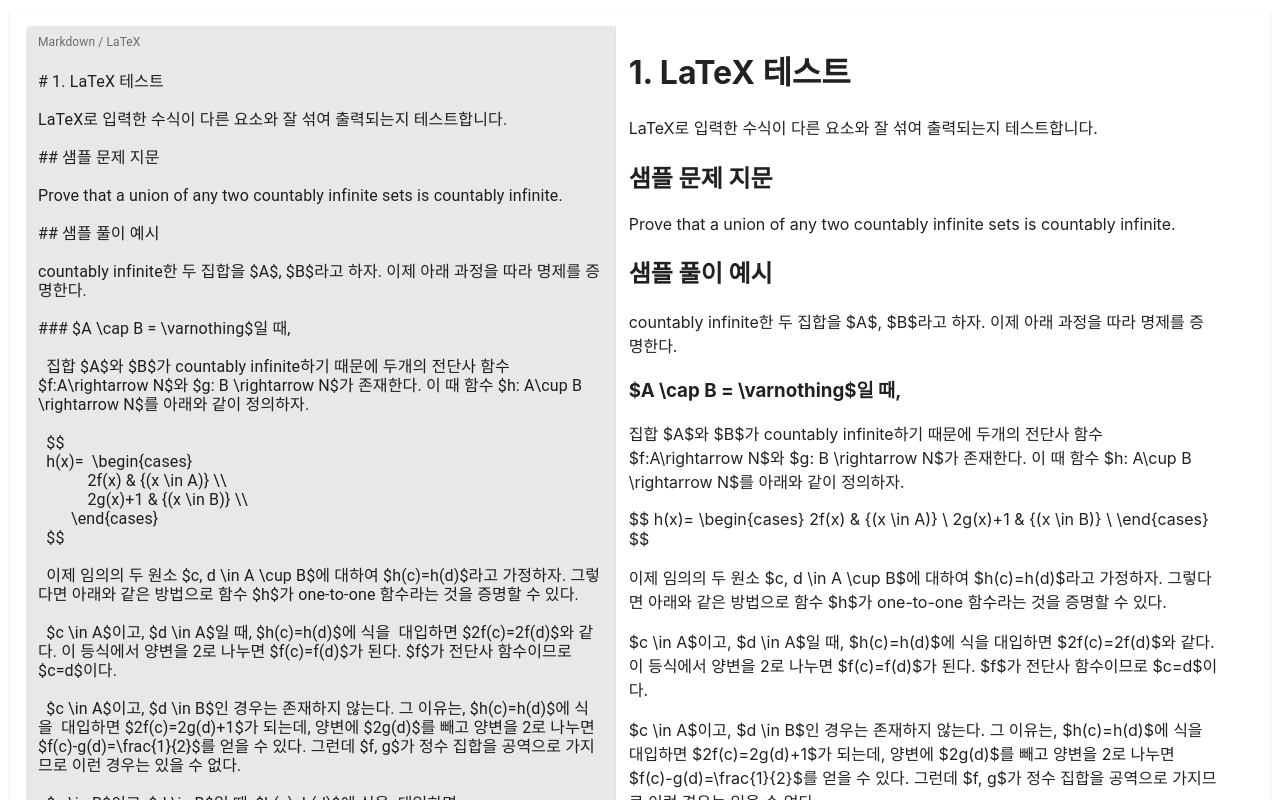
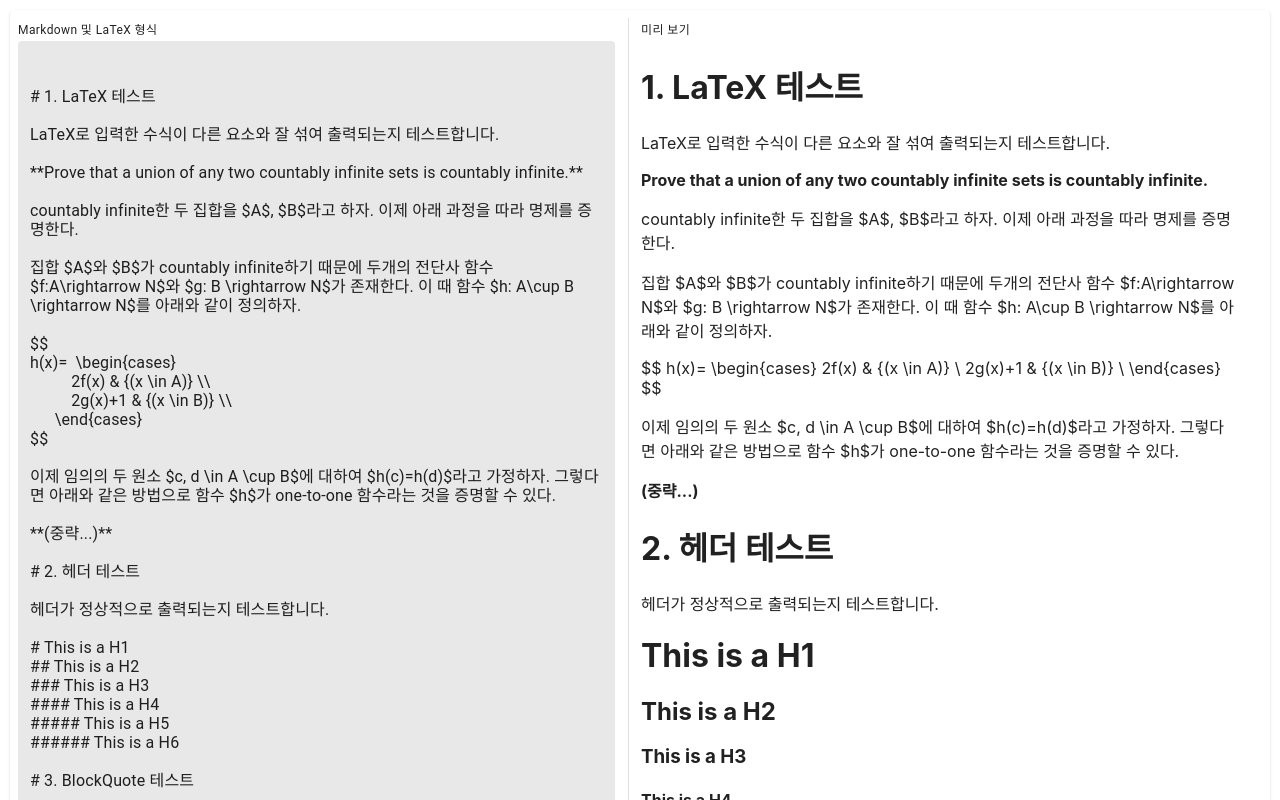
Before and after one commit to powergee/simple-markdown-editor, a React (Create React App) app: page / in a window 1280 px wide. Shown: the top 800 px of the page. Built offline with nearby package versions, Linux system fonts and the light colour scheme.

Commit message:
Edit sources to change MarkdownViewer after a delay

```diff
--- a/src/App.js
+++ b/src/App.js
@@ -11,15 +11,9 @@ function App() {
 
 LaTeX로 입력한 수식이 다른 요소와 잘 섞여 출력되는지 테스트합니다.
 
-## 샘플 문제 지문
-
-Prove that a union of any two countably infinite sets is countably infinite.
-
-## 샘플 풀이 예시
+**Prove that a union of any two countably infinite sets is countably infinite.**
 
 countably infinite한 두 집합을 $A$, $B$라고 하자. 이제 아래 과정을 따라 명제를 증명한다.
-
-### $A \\cap B = \\varnothing$일 때,
 
 집합 $A$와 $B$가 countably infinite하기 때문에 두개의 전단사 함수 $f:A\\rightarrow N$와 $g: B \\rightarrow N$가 존재한다. 이 때 함수 $h: A\\cup B \\rightarrow N$를 아래와 같이 정의하자.
 
@@ -32,19 +26,7 @@ countably infinite한 두 집합을 $A$, $B$라고 하자. 이제 아래 과정
 
 이제 임의의 두 원소 $c, d \\in A \\cup B$에 대하여 $h(c)=h(d)$라고 가정하자. 그렇다면 아래와 같은 방법으로 함수 $h$가 one-to-one 함수라는 것을 증명할 수 있다.
 
-  $c \\in A$이고, $d \\in A$일 때, $h(c)=h(d)$에 식을  대입하면 $2f(c)=2f(d)$와 같다. 이 등식에서 양변을 2로 나누면 $f(c)=f(d)$가 된다. $f$가 전단사 함수이므로 $c=d$이다.
-
-  $c \\in A$이고, $d \\in B$인 경우는 존재하지 않는다. 그 이유는, $h(c)=h(d)$에 식을  대입하면 $2f(c)=2g(d)+1$가 되는데, 양변에 $2g(d)$를 빼고 양변을 2로 나누면 $f(c)-g(d)=\\frac{1}{2}$를 얻을 수 있다. 그런데 $f, g$가 정수 집합을 공역으로 가지므로 이런 경우는 있을 수 없다.
-
-  $c \\in B$이고, $d \\in B$일 때, $h(c)=h(d)$에 식을  대입하면 $2g(c)+1=2g(d)+1$와 같다. 이 등식에서 양변에 1을 빼고 양변을 2로 나누면 $g(c)=g(d)$가 된다. $g$가 전단사 함수이므로 $c=d$이다.
-
-  $c \\in B$이고, $d \\in A$인 경우는 존재하지 않는다. 그 이유는, $h(c)=h(d)$에 식을  대입하면 $2g(c)+1=2f(d)$가 되는데, 양변에 $2g(c)$를 빼고 양변을 2로 나누면 $\\frac{1}{2}=f(d)-g(c)$를 얻을 수 있다. 그런데 $f, g$가 정수 집합을 공역으로 가지므로 이런 경우는 있을 수 없다.
-
-  이렇게 임의의 두 원소 $c, d \\in A \\cup B$에 대하여 $h(c)=h(d)$라고 가정하면 항상 $c=d$가 성립하므로 h는 one-to-one 함수이다. 따라서 $A\\cup B$는 countably infinite하다.
-
-### $A \\cap B \\not= \\varnothing$일 때,
-
-  이런 경우 $A \\cup B = (A-B) \\cup (A \\cap B) \\cup (B-A)$로 분리해서 생각하면 3개의 집합은 모두 disjoint하다. 이것들이 모두 무한 집합이라면 이전에 1번에서 증명한 내용을 두 번 적용하여 $A\\cup B$이 countably infinite하다는 것을 쉽게 합리화할 수 있다. 그리고 하나 이상이 유한 집합인 경우에는 countably infinite한 집합과 countably하지만 not infinite 한 집합을 합집합하면 countable의 정의에 의해 자명하게 countably infinite한 집합을 얻을 수 있으므로 이들을 고려하지 않고 무한한 집합만 생각하여 1번 증명을 적용하면 증명할 수 있다.
+**(중략...)**
 
 # 2. 헤더 테스트
 
--- a/src/MarkdownEditor.js
+++ b/src/MarkdownEditor.js
@@ -1,47 +1,68 @@
 import React, { useEffect, useState } from 'react';
-import { Paper, Grid, FormControl, InputLabel, Divider, TextField, FilledInput } from '@material-ui/core';
+import { Paper, Grid, Typography, Divider, TextField, FilledInput } from '@material-ui/core';
 import MarkdownViewer from './MarkdownViewer';
-import { makeStyles } from '@material-ui/core/styles';
-
-const useStyles = makeStyles({
-    input: {
-        height: '100%',
-        alignItems: 'flex-start'
-    }
-})
 
 const MarkdownEditor = (props) => {
+    const [text, setText] = useState(undefined);
     const [source, setSource] = useState(undefined);
-    const classes = useStyles();
+    const [updating, setUpdating] = useState(undefined);
 
     useEffect(() => {
+        setText(props.contents === undefined ? "" : props.contents);
         setSource(props.contents === undefined ? "" : props.contents);
     }, [props.contents]);
 
+    function setSourceAfterDelay(value) {
+        if (updating)
+            clearTimeout(updating);
+
+        // TODO: 퍼포먼스 이슈가 있을 때 대기 시간을 추가할 것.
+        setUpdating(setTimeout(() => {
+            setSource(value);
+            console.log("updated");
+        }, 0));
+    }
+
     function handleTextChange(event) {
-        setSource(event.target.value);
+        setText(event.target.value);
+        setSourceAfterDelay(event.target.value);
+    }
+
+    function handleTabDown(event) {
+        if (event.keyCode === 9) {
+            setText(event.target.value+'\t');
+            setSourceAfterDelay(event.target.value+'\t');
+            event.preventDefault();
+        }
     }
 
     return (
         <Paper component="form" className="editor_root">
             <Grid container direction="row">
-                <FormControl variant="filled" className="editor_input_form">
-                    <InputLabel htmlFor="component-filled">Markdown / LaTeX</InputLabel>
+                <div className="editor_input_container">
+                    <Typography variant="caption">Markdown 및 LaTeX 형식</Typography>
                     <FilledInput
                         className="editor_input"
-                        classes={{
-                            root: classes.input
+                        inputProps={{
+                            'aria-label': 'Markdown / LaTeX',
+                            'autocomplete': "off",
+                            'autocorrect': "off",
+                            'autocapitalize': "off",
+                            'spellcheck': "false"
                         }}
-                        inputProps={{ 'aria-label': 'Markdown / LaTeX', 'align-items': undefined }}
                         multiline
                         rows={1}
                         rowsMax={10000}
-                        value={source}
+                        value={text}
                         onChange={handleTextChange}
+                        onKeyDown={handleTabDown}
                     ></FilledInput>
-                </FormControl>
+                </div>
                 <Divider className="editor_divider" orientation="vertical" flexItem></Divider>
-                <MarkdownViewer className="editor_viewer" source={source} />
+                <div className="editor_viewer_container">
+                    <Typography variant="caption">미리 보기</Typography>
+                    <MarkdownViewer source={source}/>
+                </div>
             </Grid>
         </Paper>
     );
--- a/src/index.css
+++ b/src/index.css
@@ -13,18 +13,24 @@ code {
 }
 
 .editor_root {
-  padding: 1rem;
+  padding: 0.5rem;
   display: flex;
 }
 
-.editor_input_form {
-  width: 48%;
-  margin-right: 1%;
+.editor_input_container {
+  width: 48% !important;
+  margin-right: 1% !important;;
 }
 
-.editor_viewer {
-  width: 48%;
-  margin-left: 1%;
+.editor_input {
+  width: 100%;
+  align-items: flex-start;
+  overflow-wrap: break-word;
+}
+
+.editor_viewer_container {
+  width: 48% !important;;
+  margin-left: 1% !important;;
 }
 
 .app_root {
```
Lines whose indentation alone changed are shown as unchanged.
